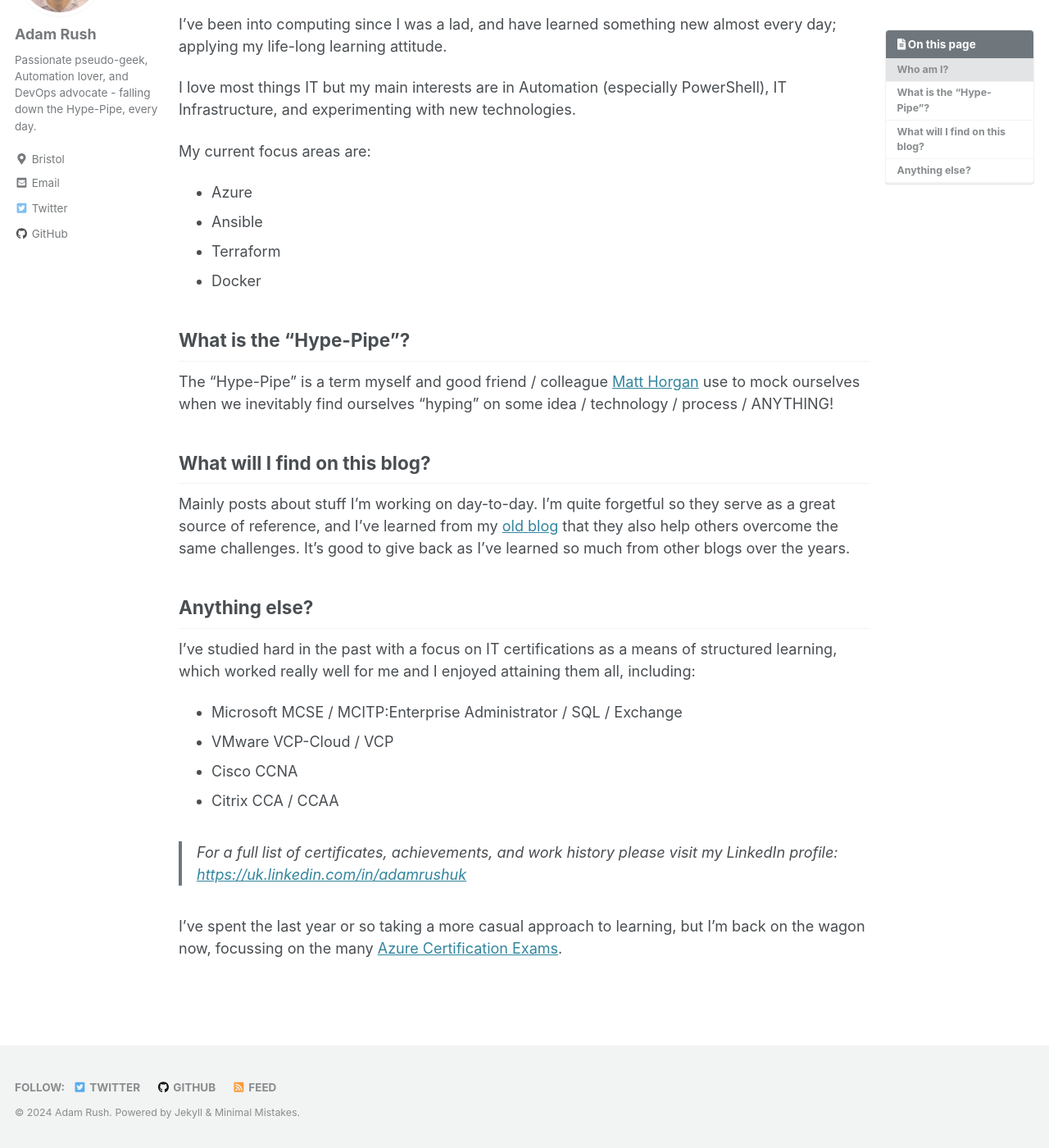
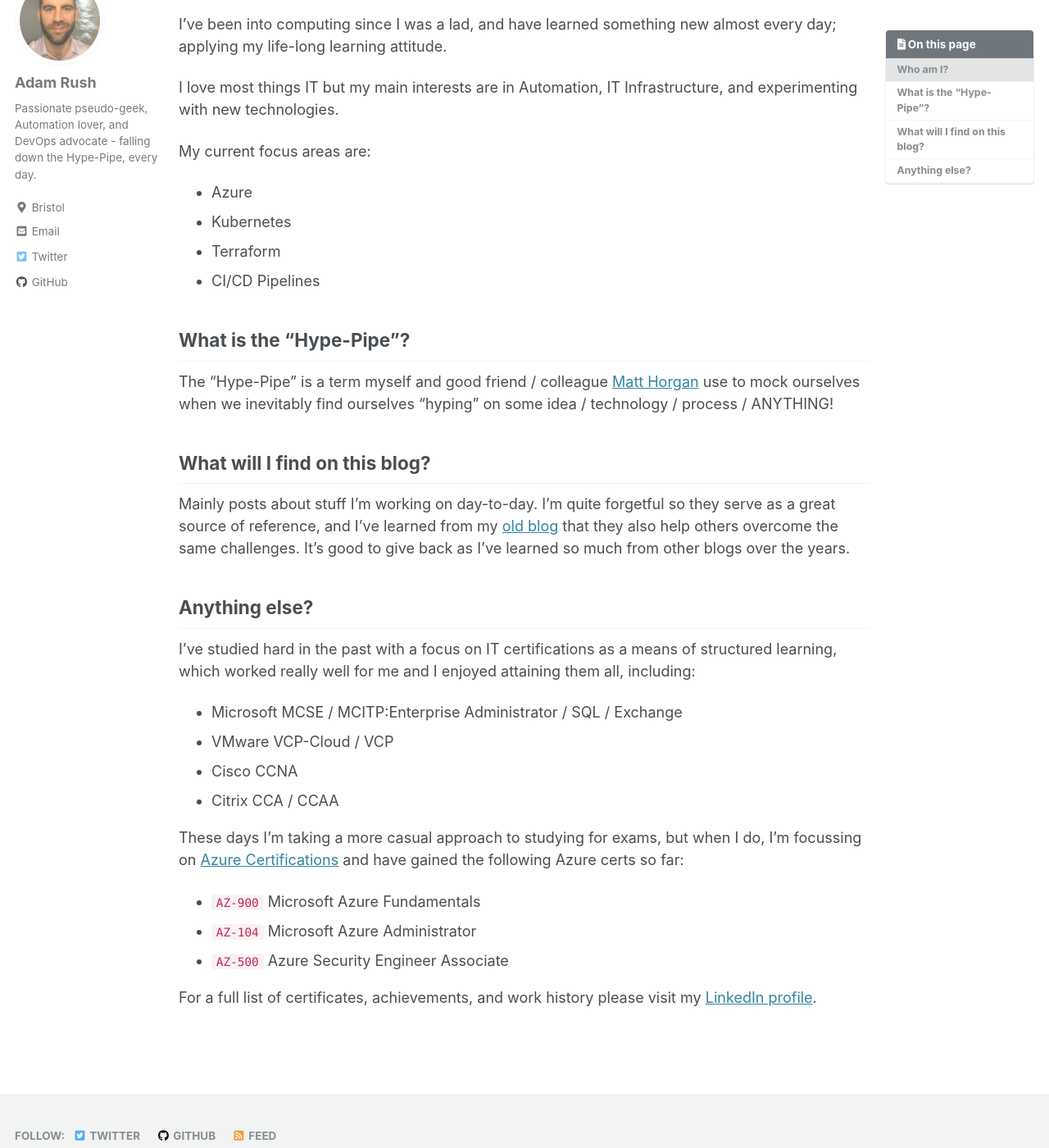
Before and after one commit to adamrushuk/adamrushuk.github.io, a Jekyll site: the page built from _pages/about.md, in a window 1280 px wide and 1400 px high, scrolled down 263 px. Shown: the whole window at 82% size. Built offline with Jekyll 4.4.1, drawn with Linux system fonts in a browser that asks for light colours; cached includes are drawn as plain includes; some of the changed text lies outside the part shown.

Commit message:
Update about.md with new job title and Azure certifications

```diff
--- a/_pages/about.md
+++ b/_pages/about.md
@@ -1,27 +1,27 @@
 ---
 permalink: /about/
 title: "About Me"
-excerpt: "My name is Adam Rush and I’m a passionate pseudo-geek based in Bristol, UK."
+excerpt: "My name is Adam Rush and I'm a DevOps Engineer based in Bristol, UK."
 toc: true
 toc_sticky: true
 ---
 
 ## Who am I?
 
-My name is Adam Rush and I’m a passionate pseudo-geek based in Bristol, UK.
+My name is Adam Rush and I'm a DevOps Engineer based in Bristol, UK.
 
-I've been into computing since I was a lad, and have learned something new almost every day; applying my life-long
-learning attitude.
+I've been into computing since I was a lad, and have learned something new almost every day; applying my
+life-long learning attitude.
 
-I love most things IT but my main interests are in Automation (especially PowerShell), IT Infrastructure, and
-experimenting with new technologies.
+I love most things IT but my main interests are in Automation, IT Infrastructure, and experimenting with new
+technologies.
 
 My current focus areas are:
 
 - Azure
-- Ansible
+- Kubernetes
 - Terraform
-- Docker
+- CI/CD Pipelines
 
 ## What is the "Hype-Pipe"?
 
@@ -31,21 +31,26 @@
 ## What will I find on this blog?
 
 Mainly posts about stuff I'm working on day-to-day. I'm quite forgetful so they serve as a great source of
-reference, and I've learned from my [old blog](http://www.virtuallyimpossible.co.uk) that they also help others
-overcome the same challenges. It's good to give back as I've learned so much from other blogs over the years.
+reference, and I've learned from my [old blog](http://www.virtuallyimpossible.co.uk) that they also help
+others overcome the same challenges. It's good to give back as I've learned so much from other blogs over the
+years.
 
 ## Anything else?
 
-I've studied hard in the past with a focus on IT certifications as a means of structured learning, which worked
-really well for me and I enjoyed attaining them all, including:
+I've studied hard in the past with a focus on IT certifications as a means of structured learning, which
+worked really well for me and I enjoyed attaining them all, including:
 
 - Microsoft MCSE / MCITP:Enterprise Administrator / SQL / Exchange
 - VMware VCP-Cloud / VCP
 - Cisco CCNA
 - Citrix CCA / CCAA
 
-> For a full list of certificates, achievements, and work history please visit my LinkedIn profile:
-> [https://uk.linkedin.com/in/adamrushuk](https://uk.linkedin.com/in/adamrushuk)
+These days I'm taking a more casual approach to studying for exams, but when I do, I'm focussing on [Azure
+Certifications](https://www.microsoft.com/en-us/learning/azure-exams.aspx) and have gained the following Azure
+certs so far:
 
-I've spent the last year or so taking a more casual approach to learning, but I'm back on the wagon now,
-focussing on the many [Azure Certification Exams](https://www.microsoft.com/en-us/learning/azure-exams.aspx).
+- `AZ-900` Microsoft Azure Fundamentals
+- `AZ-104` Microsoft Azure Administrator
+- `AZ-500` Azure Security Engineer Associate
+
+For a full list of certificates, achievements, and work history please visit my [LinkedIn profile](https://www.linkedin.com/in/adamrushuk).
```
